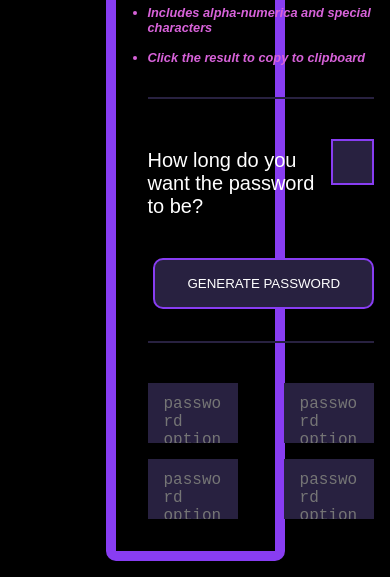
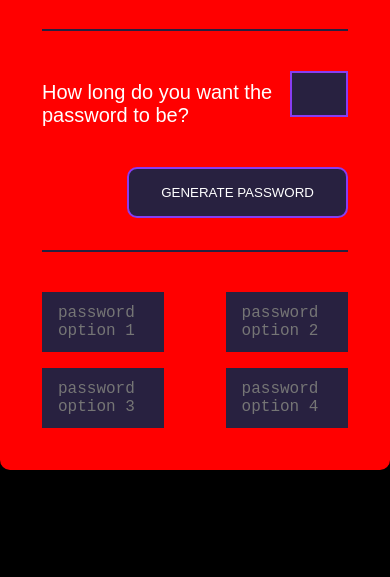
Before and after one commit to trrapp12/password-maker, a plain HTML site: page index.html in a window 390 px wide. Shown: the part 318-895 px from the top of the page. After the commit the page ends 844 px from the top, so only its background shows below. Drawn offline with Linux system fonts and the light colour scheme; a web font is replaced by a local one.

Commit message:
working on responsiveness

```diff
--- a/index.css
+++ b/index.css
@@ -50,7 +50,6 @@ body {
   font-size: 20px;
   font-style: normal;
   font-weight: 300;
-  padding: 1rem;
 }
 
 button {
@@ -145,7 +144,7 @@ textarea {
   display: flex;
   height: 50%;
   justify-content: space-around;
-  margin: auto;
+  margin: 1rem auto auto auto;
   width: 50%;
 }
 
@@ -172,3 +171,23 @@ textarea {
 .margin-spacing {
   margin-bottom: 2.5rem;
 }
+
+@media screen and (max-width: 950px) {
+  .container--outer {
+    align-content: center;
+    background-color: red;
+    border: solid 10px red;
+    border-radius: 10px;
+    display: flex;
+    height: 50%;
+    justify-content: space-around;
+    margin: 0;
+    width: 100%;
+  }
+}
+
+@media screen and (max-width: 600px) {
+  * {
+    display: block;
+  }
+}
```
